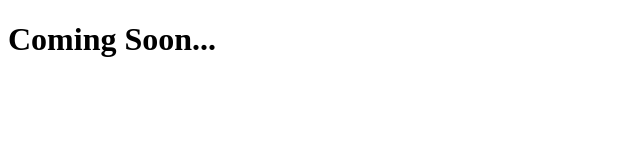
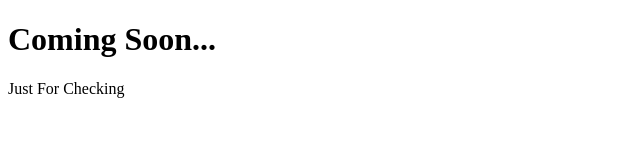
Before and after one commit to chandrashekharkolhe/Musicoul, a plain HTML site: page index.html in a window 1280 px wide. Shown: the whole page, without its empty margins (0-640 px from the left). Drawn offline with Linux system fonts and the light colour scheme.

Commit message:
Update index.html

```diff
--- a/index.html
+++ b/index.html
@@ -8,5 +8,6 @@
 </head>
 <body>
     <h1>Coming Soon...</h1>
+    <p>Just For Checking</p>
 </body>
 </html>
```
